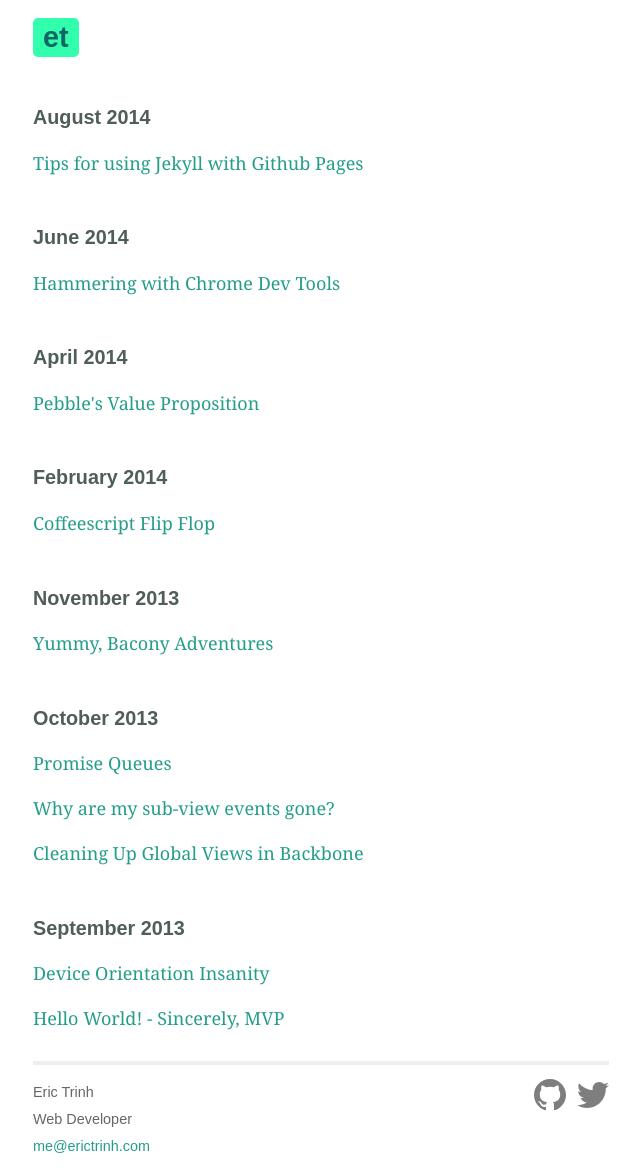
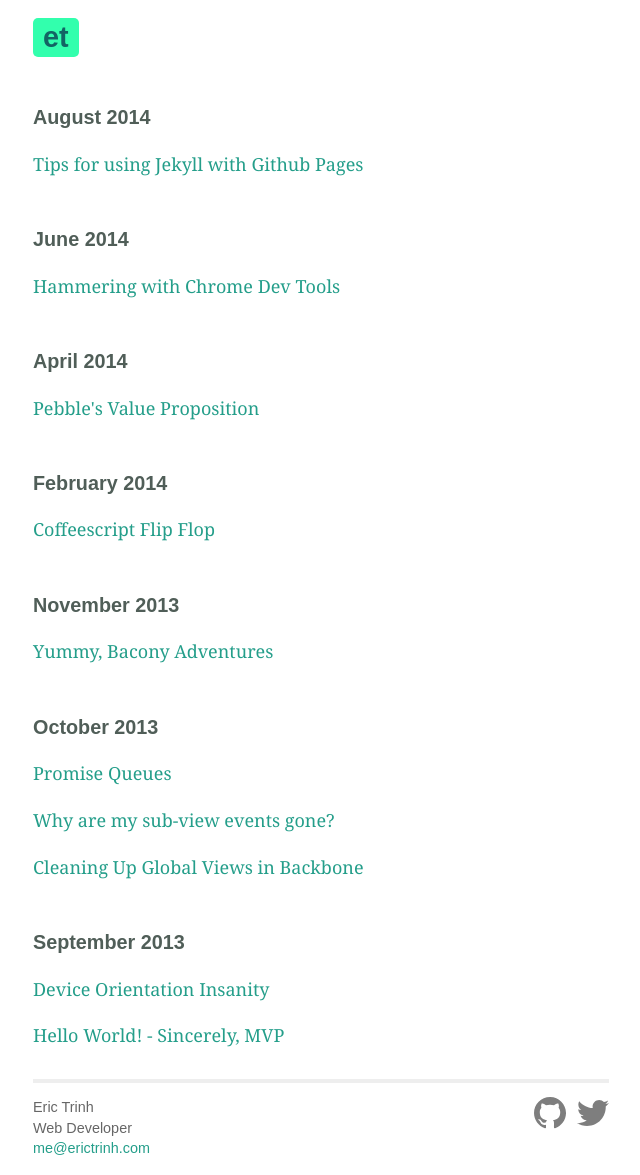
Before and after one commit to erictrinh/erictrinh.github.io, a Jekyll site: the page built from index.html, in a window 1280 px wide. Shown: the whole page, without its empty margins (319-959 px from the left). Built offline with Jekyll 4.4.1, drawn with Linux system fonts in a browser that asks for light colours; nearby versions of some CDN libraries.

Commit message:
Footer restructuring

```diff
--- a/_includes/footer.html
+++ b/_includes/footer.html
@@ -1,15 +1,13 @@
 <footer class="footer">
   <div class="contact">
-    <p>
     <span class="name">Eric Trinh</span><br />
     <span class="title">Web Developer</span><br />
     <span class="email"><a href="mailto:me@erictrinh.com">me@erictrinh.com</a></span>
-    </p>
   </div>
   <div class="social">
-    <p>
       <a href="https://github.com/erictrinh"><img class="iconic iconic-md" data-src="/images/iconic/social.svg" data-type="github" alt="Github"></a>
+
       <a href="https://twitter.com/eric_trinh"><img class="iconic iconic-md" data-src="/images/iconic/social.svg" data-type="twitter" alt="Twitter"></a>
-    </p>
   </div>
+  <div class="clearfix"></div>
 </footer>
--- a/css/main.scss
+++ b/css/main.scss
@@ -74,7 +74,7 @@ code, pre {
 .site {
   max-width: 34em;
   margin: 0 auto;
-  line-height: 1.5em;
+  line-height: 1.6em;
   padding: 0 1em;
 }
 
@@ -106,11 +106,12 @@ code, pre {
   color: #666;
   border-top: 4px solid #eee;
   margin-top: 2em;
-  overflow: hidden;
+  padding: 1em 0;
 
   .contact {
     float: left;
     font-family: "proxima-nova", sans-serif;
+    line-height: 1.4em;
   }
 
   .social {
@@ -231,3 +232,18 @@ img.iconic {
     opacity: 0.7;
   }
 }
+
+/*****************************************************************************/
+/*
+/* Clearfix
+/*
+/*****************************************************************************/
+.clearfix:before,
+.clearfix:after {
+    content: " ";
+    display: table;
+}
+
+.clearfix:after {
+    clear: both;
+}
```
